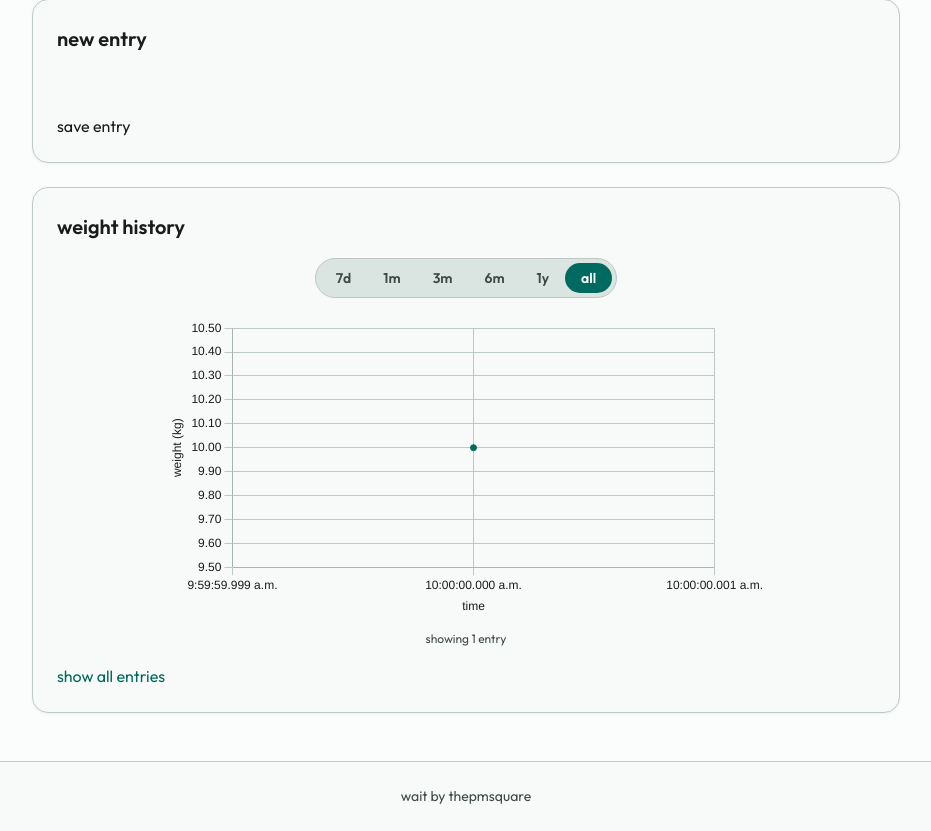
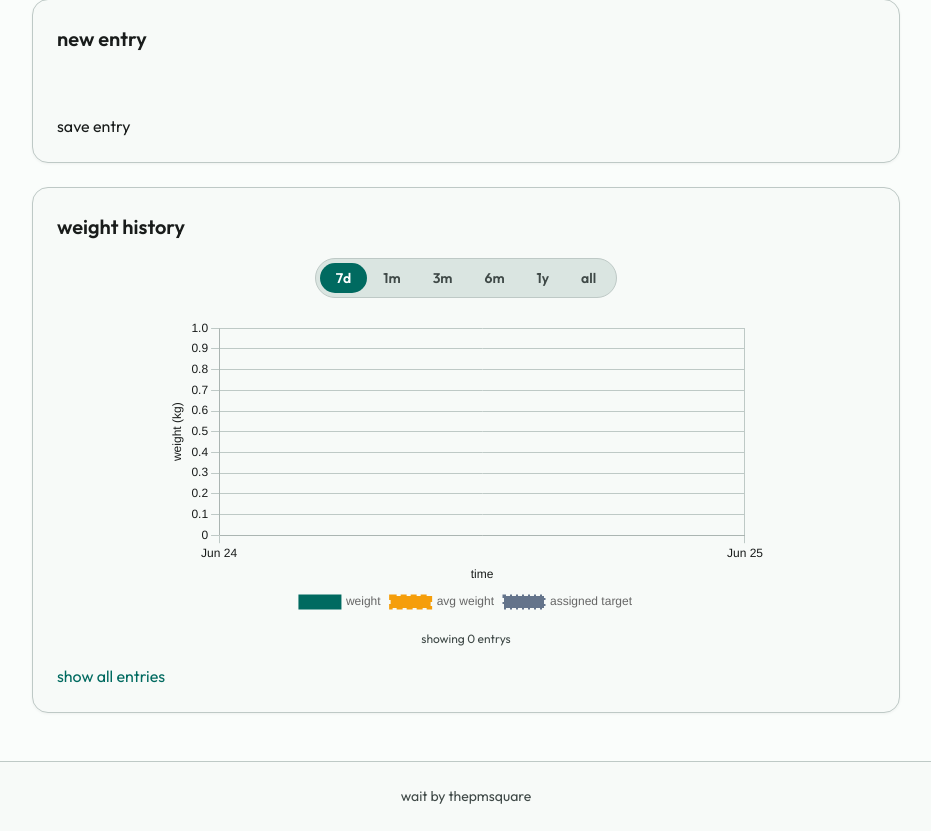
Before and after one commit to thepmsquare/wait, a Django app: page / in a window 1280 px wide. Shown: the part 158-989 px from the top of the page, without its empty margins (174-1105 px from the left). Run offline with Django 5.2, Linux system fonts and the light colour scheme; a user stored in the database is signed in; tables that the repository leaves empty hold one stand-in row (values such as "Sample post"); parts of the project's set-up code (start-up, migrations or seed data) failed here and were passed over; some libraries are stand-ins or nearby versions.

Commit message:
bump version to 1.10.0 and update changelog with new graph features

```diff
--- a/pyproject.toml
+++ b/pyproject.toml
@@ -1,6 +1,6 @@
 [project]
 name = "wait"
-version = "1.9.0"
+version = "1.10.0"
 description = " weight tracking app "
 readme = "README.md"
 requires-python = ">=3.12"
--- a/templates/tracker/index.html
+++ b/templates/tracker/index.html
@@ -60,12 +60,12 @@ wait
 
   <div class="chart-filter-container">
     <div class="segmented-control" role="group" aria-label="filter weight history by time range">
-      <button class="segmented-control-btn" data-range="7d">7d</button>
+      <button class="segmented-control-btn active" data-range="7d">7d</button>
       <button class="segmented-control-btn" data-range="1m">1m</button>
       <button class="segmented-control-btn" data-range="3m">3m</button>
       <button class="segmented-control-btn" data-range="6m">6m</button>
       <button class="segmented-control-btn" data-range="1y">1y</button>
-      <button class="segmented-control-btn active" data-range="all">all</button>
+      <button class="segmented-control-btn" data-range="all">all</button>
     </div>
   </div>
 
@@ -98,6 +98,9 @@ wait
     const primaryColor = style.getPropertyValue('--md-sys-color-primary').trim() || '#006a60';
     const outlineColor = style.getPropertyValue('--md-sys-color-outline-variant').trim() || '#bec9c6';
     const textColor = style.getPropertyValue('--md-sys-color-on-background').trim() || '#191c1b';
+    const trendColor = '#f59e0b';
+    const targetColor = '#64748b';
+    const assignedTargetWeight = 75;
 
     // prefill timestamp
     const tsInput = document.getElementById("id_timestamp");
@@ -151,13 +154,33 @@ wait
             pointBackgroundColor: primaryColor,
             pointBorderColor: primaryColor,
           },
+          {
+            label: "avg weight",
+            data: [],
+            fill: false,
+            borderColor: trendColor,
+            backgroundColor: trendColor,
+            tension: 0.2,
+            pointRadius: 0,
+            borderDash: [6, 4],
+          },
+          {
+            label: "assigned target",
+            data: [],
+            fill: false,
+            borderColor: targetColor,
+            backgroundColor: targetColor,
+            tension: 0,
+            pointRadius: 0,
+            borderDash: [2, 4],
+          },
         ],
       },
       options: {
         responsive: true,
         maintainAspectRatio: false,
         plugins: {
-          legend: { display: false },
+          legend: { display: true, position: 'bottom' },
         },
         scales: {
           x: {
@@ -197,6 +220,14 @@ wait
 
     const statusEl = document.getElementById("chart-status");
 
+    function getAverageWeight(points) {
+      if (!points.length) {
+        return null;
+      }
+      const total = points.reduce((sum, point) => sum + point.y, 0);
+      return total / points.length;
+    }
+
     function updateChart(range) {
       const now = new Date();
       let cutoff = null;
@@ -230,8 +261,17 @@ wait
       const filteredData = cutoff
         ? dataPoints.filter(dp => new Date(dp.x) >= cutoff)
         : dataPoints;
+      const averageWeight = getAverageWeight(filteredData);
 
       weightChart.data.datasets[0].data = filteredData;
+      weightChart.data.datasets[1].data = filteredData.map((dp) => ({
+        x: dp.x,
+        y: averageWeight,
+      }));
+      weightChart.data.datasets[2].data = filteredData.map((dp) => ({
+        x: dp.x,
+        y: assignedTargetWeight,
+      }));
 
       if (timeUnit) {
         weightChart.options.scales.x.time.unit = timeUnit;
@@ -242,7 +282,28 @@ wait
       weightChart.update();
 
       if (statusEl) {
-        statusEl.textContent = `showing ${filteredData.length} entry${filteredData.length === 1 ? '' : 's'}`;
+        const averageLabel = averageWeight !== null ? ` • avg ${averageWeight.toFixed(1)} kg` : '';
+        statusEl.textContent = `showing ${filteredData.length} entry${filteredData.length === 1 ? '' : 's'}${averageLabel}`;
+      }
+    }
+
+    const chartRangeStorageKey = "wait.chartRange";
+
+    function persistChartRange(range) {
+      try {
+        localStorage.setItem(chartRangeStorageKey, range);
+      } catch (error) {
+        console.warn("could not persist chart range", error);
+      }
+    }
+
+    function getStoredChartRange() {
+      try {
+        const storedRange = localStorage.getItem(chartRangeStorageKey);
+        return storedRange || "7d";
+      } catch (error) {
+        console.warn("could not read chart range", error);
+        return "7d";
       }
     }
 
@@ -252,12 +313,20 @@ wait
       btn.addEventListener("click", () => {
         filterButtons.forEach(b => b.classList.remove("active"));
         btn.classList.add("active");
-        updateChart(btn.getAttribute("data-range"));
+        const range = btn.getAttribute("data-range");
+        persistChartRange(range);
+        updateChart(range);
       });
     });
 
-    // Initialize with default range (all)
-    updateChart("all");
+    const savedRange = getStoredChartRange();
+    const initialButton = document.querySelector(`.segmented-control-btn[data-range="${savedRange}"]`);
+    if (initialButton) {
+      filterButtons.forEach(b => b.classList.remove("active"));
+      initialButton.classList.add("active");
+    }
+
+    updateChart(savedRange);
   });
 </script>
 {% endblock %}
```
Also changed, not shown: CHANGELOG.md, 1 other file.
